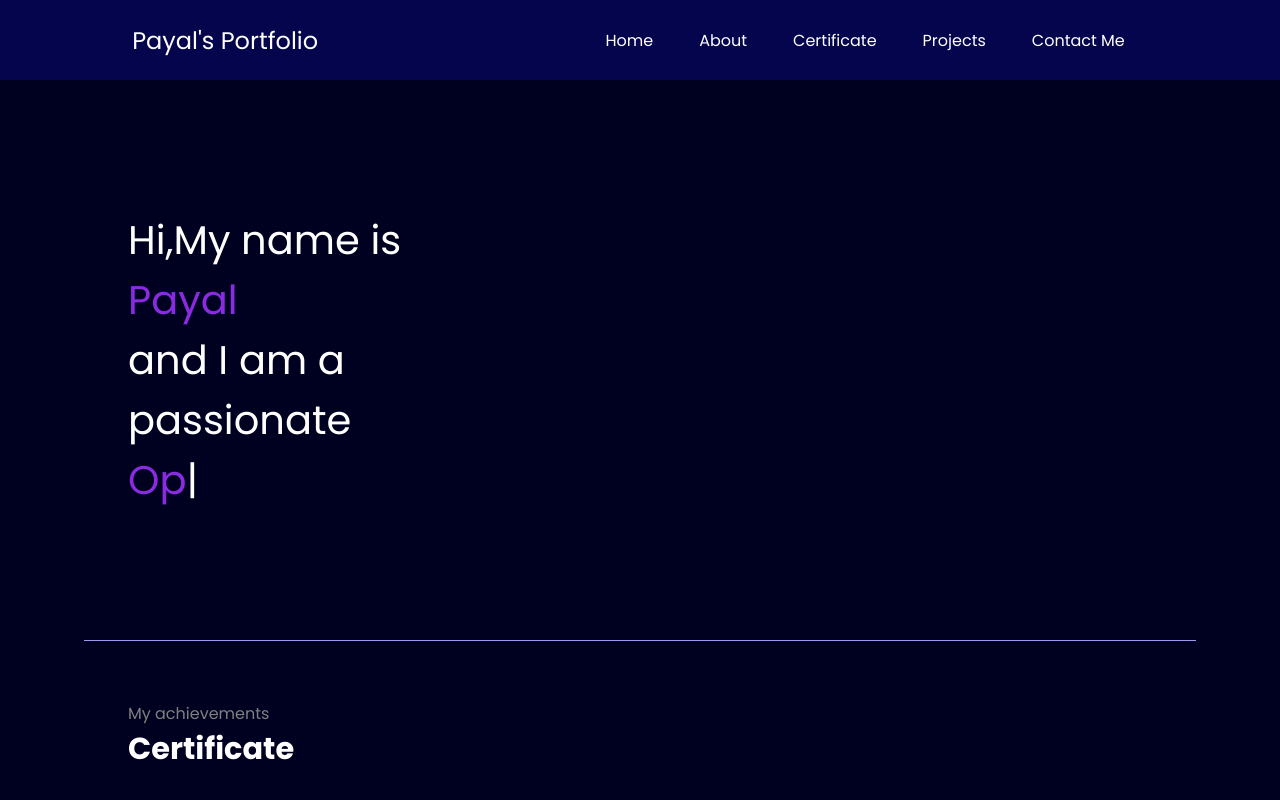
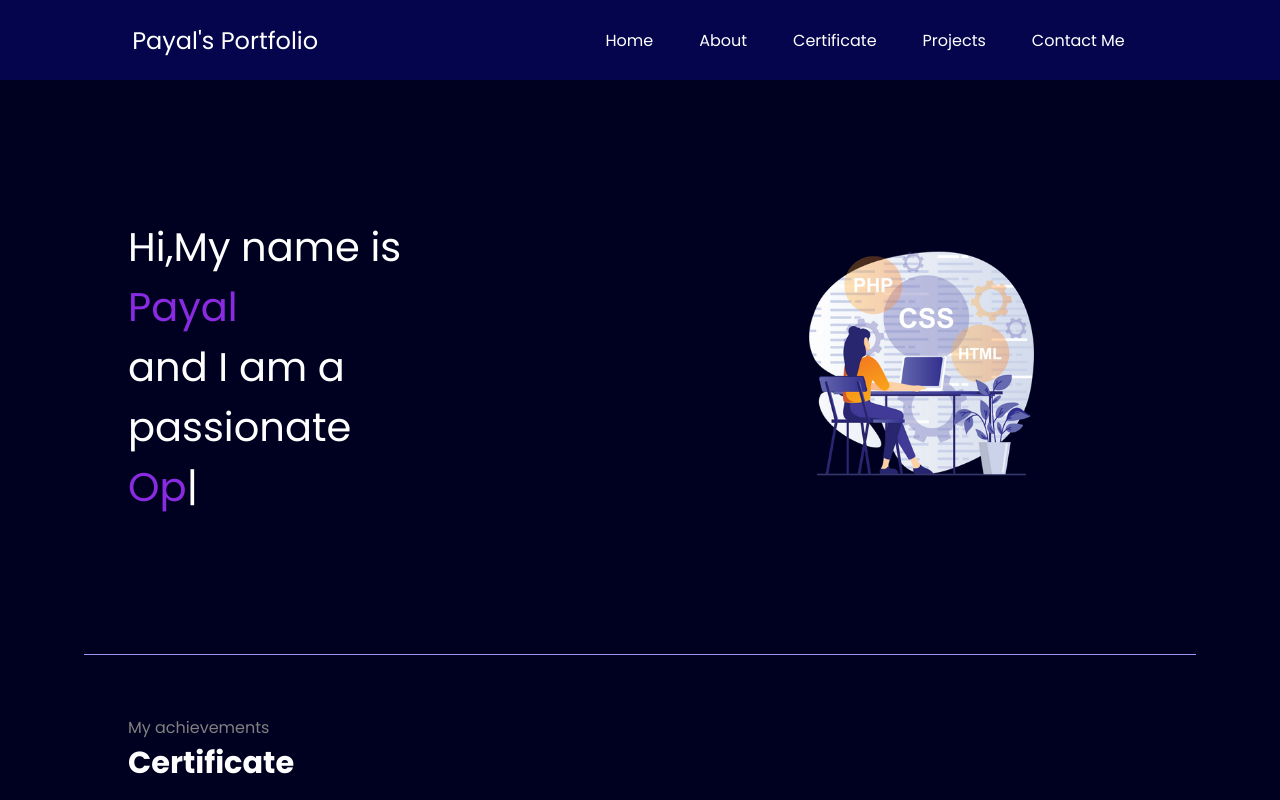
Before and after one commit to Adii232002/My-Portfolio, a plain HTML site: page index.html in a window 1280 px wide. Shown: the top 800 px of the page. Drawn offline with nearby package versions, Linux system fonts and the light colour scheme.

Commit message:
Update index.html

```diff
--- a/index.html
+++ b/index.html
@@ -173,7 +173,7 @@
                 <span id="element"></span>
             </div>
             <div class="rightSection">
-                <img src="image/bg.png" alt="">
+                <img src="images/bg.png" alt="">
             </div>
         </section>
         <hr>
```
